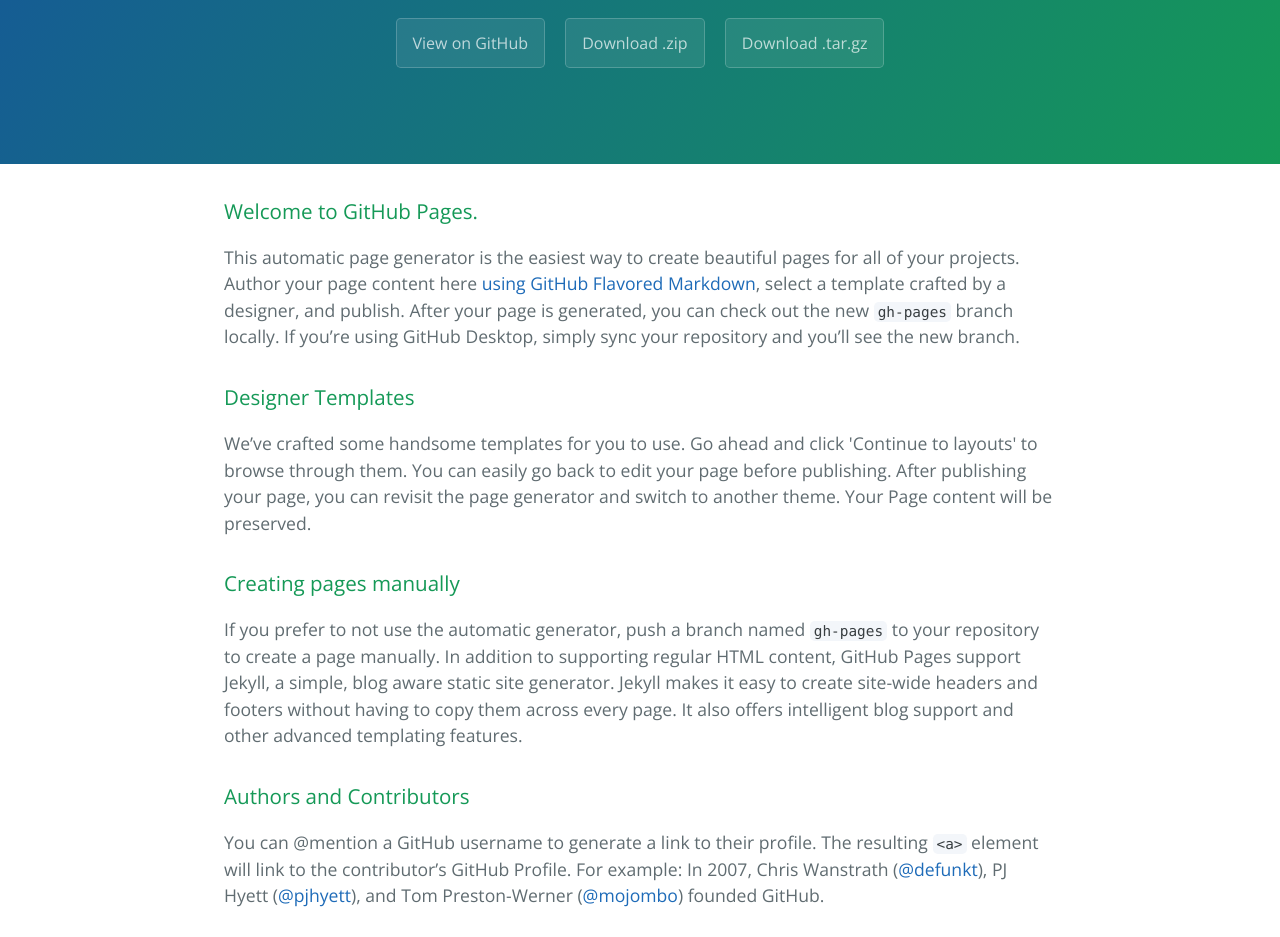
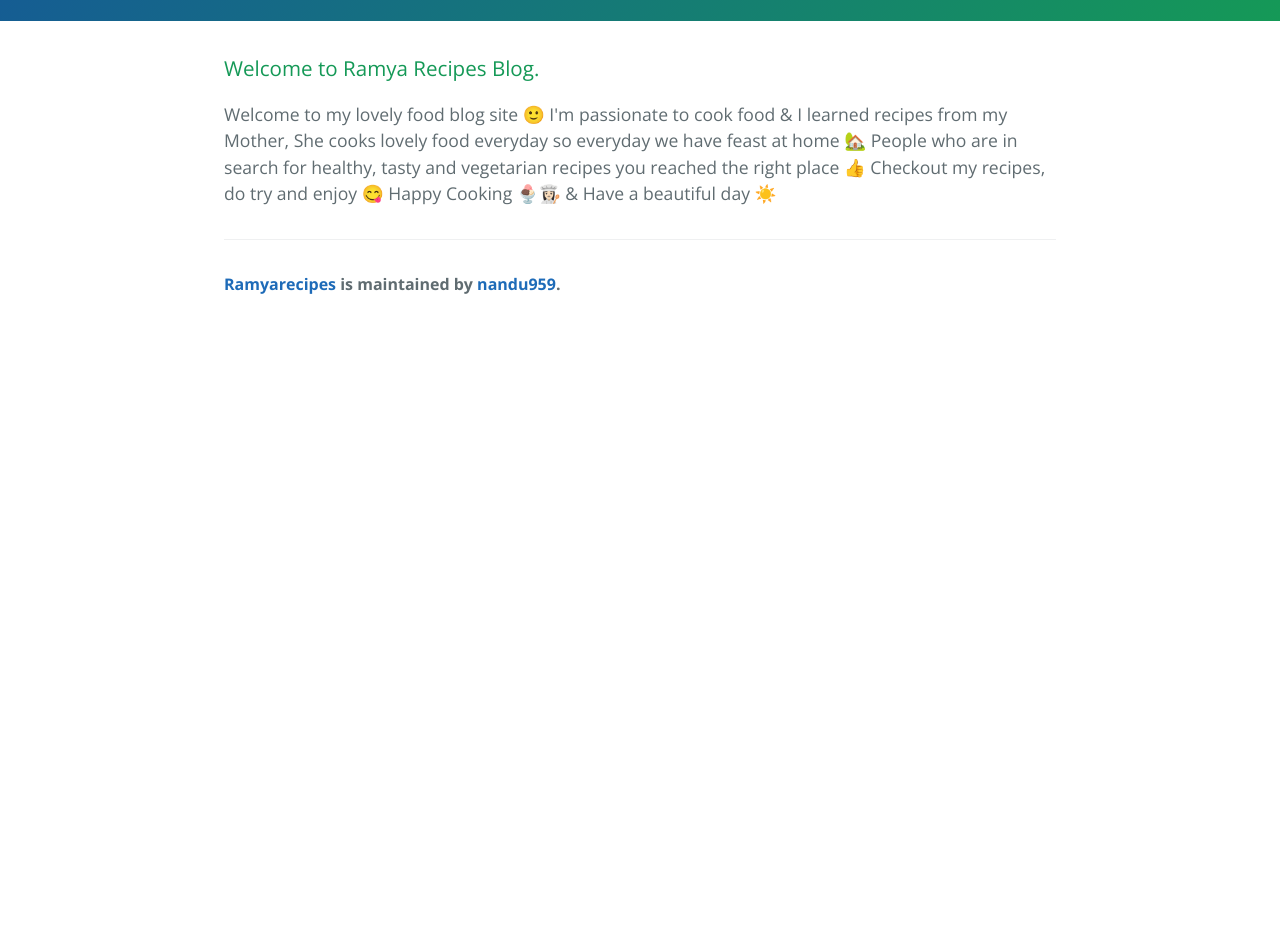
Before and after one commit to nandu959/ramya-recipes-web, a plain HTML site: page index.html in a window 1280 px wide. Shown: the part 219-1156 px from the top of the page. After the commit the page ends 800 px from the top, so only its background shows below. Drawn offline with nearby package versions, Linux system fonts and the light colour scheme.

Commit message:
Update index.html

```diff
--- a/index.html
+++ b/index.html
@@ -12,28 +12,17 @@
   <body>
     <section class="page-header">
       <h1 class="project-name">Ramyarecipes</h1>
-      <h2 class="project-tagline">ramya-recipes-web</h2>
-      <a href="https://github.com/nandu959/ramyarecipes" class="btn">View on GitHub</a>
-      <a href="https://github.com/nandu959/ramyarecipes/zipball/master" class="btn">Download .zip</a>
-      <a href="https://github.com/nandu959/ramyarecipes/tarball/master" class="btn">Download .tar.gz</a>
     </section>
 
     <section class="main-content">
       <h3>
-<a id="welcome-to-github-pages" class="anchor" href="#welcome-to-github-pages" aria-hidden="true"><span aria-hidden="true" class="octicon octicon-link"></span></a>Welcome to GitHub Pages.</h3>
-<p>This automatic page generator is the easiest way to create beautiful pages for all of your projects. Author your page content here <a href="https://guides.github.com/features/mastering-markdown/">using GitHub Flavored Markdown</a>, select a template crafted by a designer, and publish. After your page is generated, you can check out the new <code>gh-pages</code> branch locally. If you’re using GitHub Desktop, simply sync your repository and you’ll see the new branch.</p>
-<h3>
-<a id="designer-templates" class="anchor" href="#designer-templates" aria-hidden="true"><span aria-hidden="true" class="octicon octicon-link"></span></a>Designer Templates</h3>
-<p>We’ve crafted some handsome templates for you to use. Go ahead and click 'Continue to layouts' to browse through them. You can easily go back to edit your page before publishing. After publishing your page, you can revisit the page generator and switch to another theme. Your Page content will be preserved.</p>
-<h3>
-<a id="creating-pages-manually" class="anchor" href="#creating-pages-manually" aria-hidden="true"><span aria-hidden="true" class="octicon octicon-link"></span></a>Creating pages manually</h3>
-<p>If you prefer to not use the automatic generator, push a branch named <code>gh-pages</code> to your repository to create a page manually. In addition to supporting regular HTML content, GitHub Pages support Jekyll, a simple, blog aware static site generator. Jekyll makes it easy to create site-wide headers and footers without having to copy them across every page. It also offers intelligent blog support and other advanced templating features.</p>
-<h3>
-<a id="authors-and-contributors" class="anchor" href="#authors-and-contributors" aria-hidden="true"><span aria-hidden="true" class="octicon octicon-link"></span></a>Authors and Contributors</h3>
-<p>You can @mention a GitHub username to generate a link to their profile. The resulting <code>&lt;a&gt;</code> element will link to the contributor’s GitHub Profile. For example: In 2007, Chris Wanstrath (<a class="user-mention" data-hovercard-type="user" data-hovercard-url="/users/defunkt/hovercard" data-octo-click="hovercard-link-click" data-octo-dimensions="link_type:self" href="https://github.com/defunkt">@defunkt</a>), PJ Hyett (<a class="user-mention" data-hovercard-type="user" data-hovercard-url="/users/pjhyett/hovercard" data-octo-click="hovercard-link-click" data-octo-dimensions="link_type:self" href="https://github.com/pjhyett">@pjhyett</a>), and Tom Preston-Werner (<a class="user-mention" data-hovercard-type="user" data-hovercard-url="/users/mojombo/hovercard" data-octo-click="hovercard-link-click" data-octo-dimensions="link_type:self" href="https://github.com/mojombo">@mojombo</a>) founded GitHub.</p>
-<h3>
-<a id="support-or-contact" class="anchor" href="#support-or-contact" aria-hidden="true"><span aria-hidden="true" class="octicon octicon-link"></span></a>Support or Contact</h3>
-<p>Having trouble with Pages? Check out our <a href="https://help.github.com/pages">documentation</a> or <a href="https://github.com/contact">contact support</a> and we’ll help you sort it out.</p>
+<a id="welcome-to-github-pages" class="anchor" href="#welcome-to-github-pages" aria-hidden="true"><span aria-hidden="true" class="octicon octicon-link"></span></a>Welcome to Ramya Recipes Blog.</h3>
+<p>Welcome to my lovely food blog site 🙂 I'm passionate to cook food & I learned recipes from my Mother, She cooks lovely food everyday so everyday we have feast at home 🏡
+
+People who are in search for healthy, tasty and vegetarian recipes you reached the right place 👍 Checkout my recipes, do try and enjoy 😋
+
+Happy Cooking 🍨👩🏻‍🍳 & Have a beautiful day ☀️</p>
+
 
       <footer class="site-footer">
         <span class="site-footer-owner"><a href="https://github.com/nandu959/ramyarecipes">Ramyarecipes</a> is maintained by <a href="https://github.com/nandu959">nandu959</a>.</span>
```
